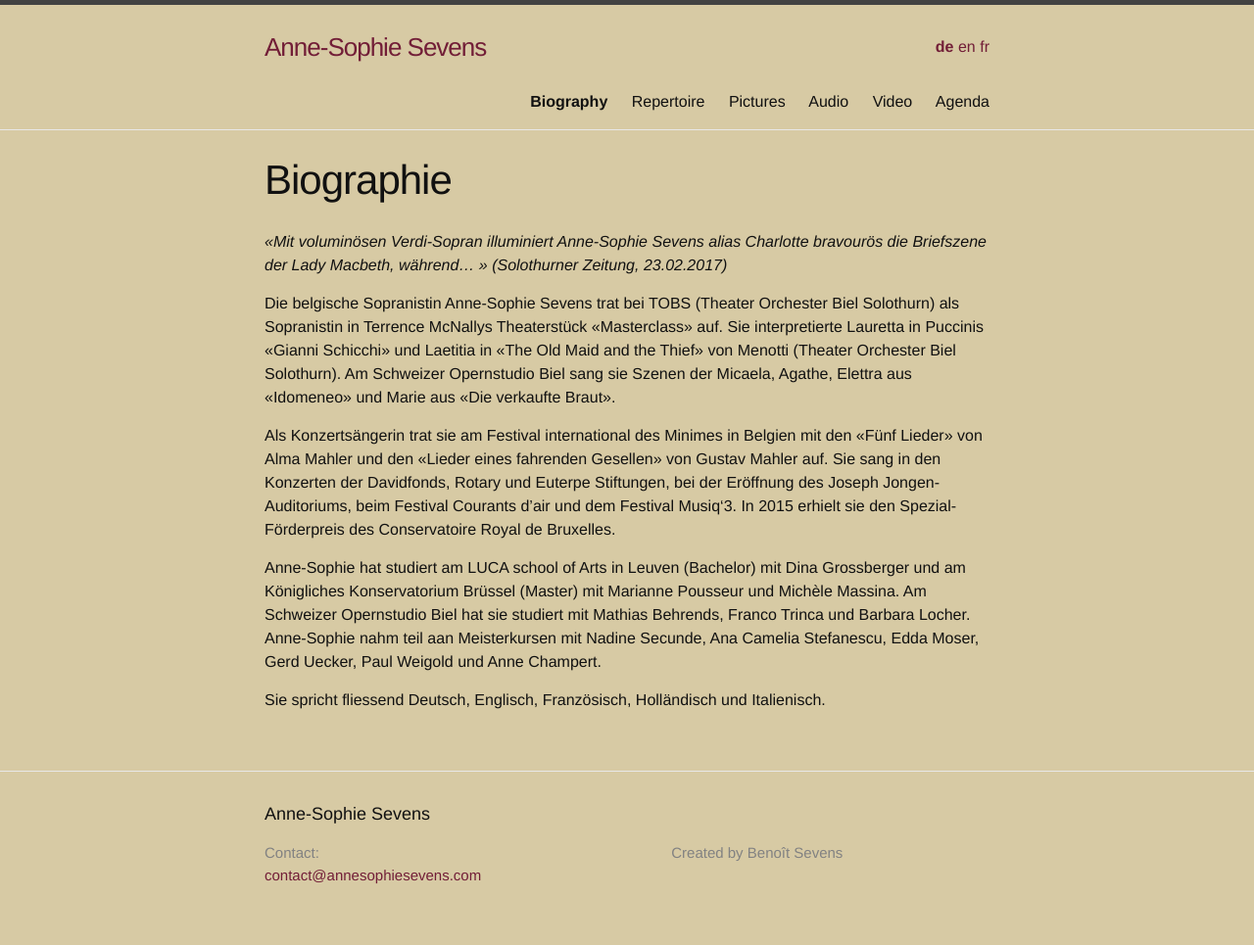
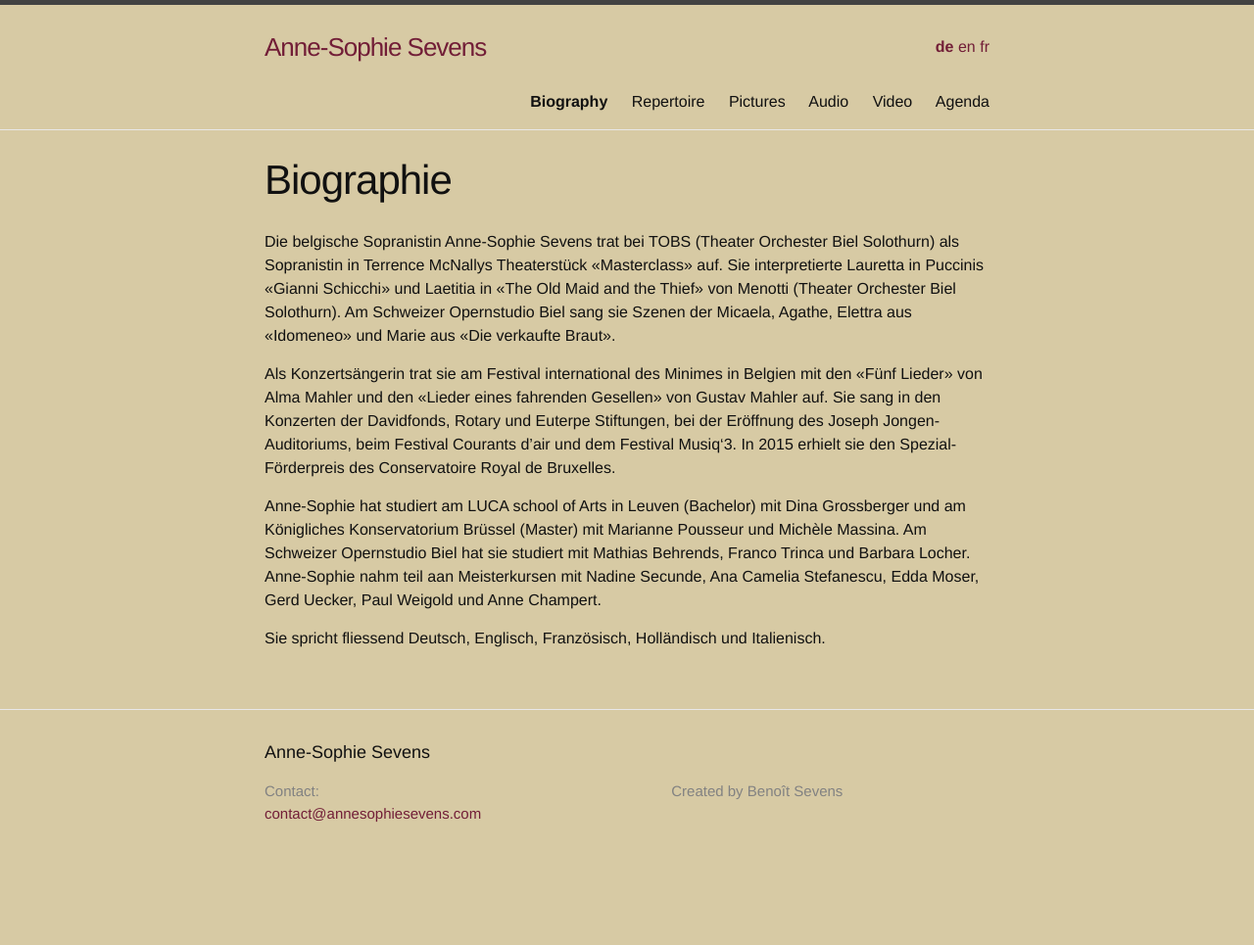
Before and after one commit to annesophie-sevens/annesophie-sevens.github.io, a Jekyll site: the page built from biography-de.md, in a window 1280 px wide. Shown: the whole page at 98% size. Built offline with Jekyll 4.4.1, drawn with Linux system fonts in a browser that asks for light colours; after the commit the page ends 902 px from its top, so only the background shows below that.

Commit message:
Update biography-de.md

```diff
--- a/biography-de.md
+++ b/biography-de.md
@@ -6,8 +6,6 @@ lang: de
 ref: biography
 
 ---
-*«Mit voluminösen Verdi-Sopran illuminiert Anne-Sophie Sevens alias Charlotte bravourös die Briefszene der Lady Macbeth, während… » (Solothurner Zeitung, 23.02.2017)*
-
 Die belgische Sopranistin Anne-Sophie Sevens trat bei TOBS (Theater Orchester Biel Solothurn) als Sopranistin in Terrence McNallys Theaterstück «Masterclass» auf. Sie interpretierte Lauretta in Puccinis «Gianni Schicchi» und Laetitia in «The Old Maid and the Thief» von Menotti (Theater Orchester Biel Solothurn). Am Schweizer Opernstudio Biel sang sie Szenen der Micaela, Agathe, Elettra aus «Idomeneo» und Marie aus «Die verkaufte Braut».
 
 Als Konzertsängerin trat sie am Festival international des Minimes in Belgien mit den «Fünf Lieder» von Alma Mahler und den «Lieder eines fahrenden Gesellen» von Gustav Mahler auf. Sie sang in den Konzerten der Davidfonds, Rotary und Euterpe Stiftungen, bei der Eröffnung des Joseph Jongen-Auditoriums, beim Festival Courants d’air und dem Festival Musiq‘3.
```
